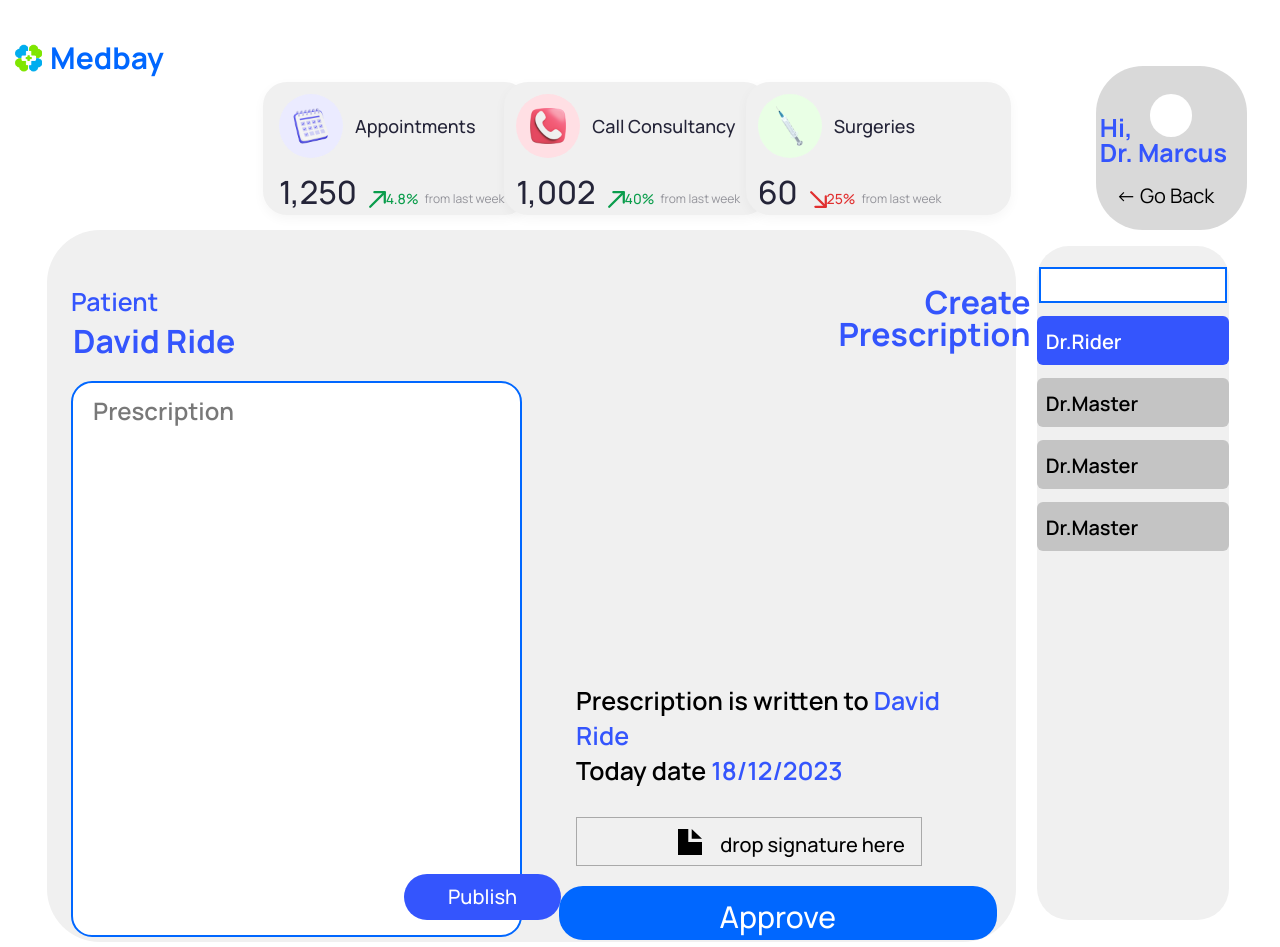
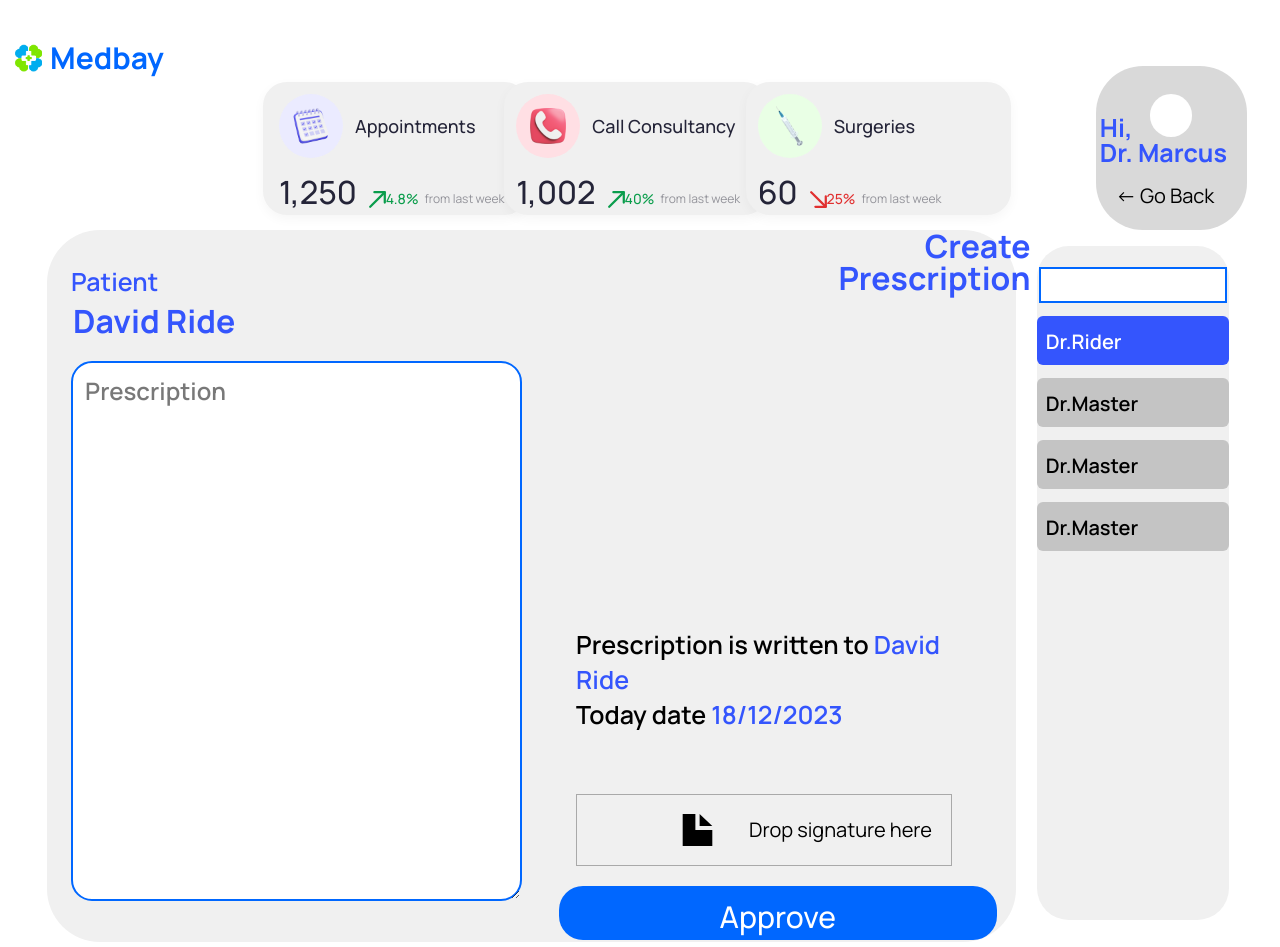
Before and after one commit to nastiiiii/QualityLife, a React (Create React App) app: page /createprescription in a window 1280 px wide. Shown: the top 947 px of the page. Built offline with nearby package versions, Linux system fonts and the light colour scheme.

Commit message:
File Dropper functionality added Username corrected

```diff
--- a/src/components/Header2/index.jsx
+++ b/src/components/Header2/index.jsx
@@ -43,7 +43,7 @@ const Header2 = (props) => {
               </Text>
             </div>
             <Text
-              className="absolute leading-[100.00%] right-[20px] sm:text-[21px] md:text-[23px] text-[25px] text-indigo-A700 top-[30%]"
+              className="absolute inset-0 flex items-center justify-center text-center sm:text-[21px] md:text-[23px] text-[25px] text-indigo-A700"
               size="txtManropeBold25"
             >
               <>
@@ -52,7 +52,6 @@ const Header2 = (props) => {
               </>
             </Text>
           </div>
-          <div className="absolute bg-white-A700 h-[43px] left-[36%] rounded-[21px] top-[17%] w-[42px]"></div>
         </div>
       </header>
     </>
--- a/src/pages/Analysis/index.jsx
+++ b/src/pages/Analysis/index.jsx
@@ -1,4 +1,4 @@
-import React from "react";
+import React, { useState } from "react";
 
 import { useNavigate } from "react-router-dom";
 
@@ -7,7 +7,6 @@ import Header from "components/Header";
 
 const AnalysisPage = () => {
   const navigate = useNavigate();
-
   return (
     <>
       <div className="bg-white-A700 flex flex-col font-manrope items-center justify-start mx-auto sm:px-5 px-[22px] w-full">
--- a/src/pages/CreateAnalysis/index.jsx
+++ b/src/pages/CreateAnalysis/index.jsx
@@ -1,4 +1,4 @@
-import React from "react";
+import React, { useState } from "react";
 
 import { useNavigate } from "react-router-dom";
 
@@ -7,6 +7,12 @@ import Header from "components/Header";
 
 const CreateAnalysisPage = () => {
   const navigate = useNavigate();
+  const [selectedFile, setSelectedFile] = useState(null);
+
+  const handleFileChange = (event) => {
+    const file = event.target.files[0];
+    setSelectedFile(file);
+  };
 
   return (
     <>
@@ -152,18 +158,21 @@ const CreateAnalysisPage = () => {
                         days
                       </Text>
                     </div>
-                    <div className="border border-black-900_4c border-solid flex sm:flex-col flex-row gap-[18px] items-center justify-center md:ml-[0] ml-[53px] mt-[15px] p-1.5 w-[76%] md:w-full">
-                      <Img
-                        className="h-[26px] sm:ml-[0] ml-[95px]"
+                    <div className="border border-black-900_4c border-solid flex flex-row gap-9 items-center justify-start mt-[33px] p-[19px] w-3/4 md:w-full">
+                      <img
+                        className="h-8 ml-[86px] w-[31px]"
                         src="images/img_vector.svg"
                         alt="vector"
                       />
-                      <Text
-                        className="mr-[59px] sm:mt-0 mt-[7px] text-black-900 text-xl"
-                        size="txtManropeMedium20"
-                      >
-                        drop signature here
-                      </Text>
+                      <label className="text-black-900 text-xl" htmlFor="fileInput">
+                        {selectedFile ? selectedFile.name : 'Drop signature here'}
+                      </label>
+                      <input
+                        type="file"
+                        id="fileInput"
+                        style={{ display: 'none' }}
+                        onChange={handleFileChange}
+                      />
                     </div>
                     <Text
                       className="common-pointer bg-blue-A700 h-[54px] flex justify-center items-center mt-5 pb-0.5 pt-2.5 sm:px-5 px-[35px] rounded-[24px] text-3xl sm:text-[26px] md:text-[28px] text-white-A700 w-[438px]"
--- a/src/pages/CreateCheckUp/index.jsx
+++ b/src/pages/CreateCheckUp/index.jsx
@@ -1,4 +1,4 @@
-import React from "react";
+import React, { useState } from "react";
 
 import { useNavigate } from "react-router-dom";
 
@@ -7,7 +7,12 @@ import Header from "components/Header";
 
 const CreateCheckUpPage = () => {
   const navigate = useNavigate();
+  const [selectedFile, setSelectedFile] = useState(null);
 
+  const handleFileChange = (event) => {
+    const file = event.target.files[0];
+    setSelectedFile(file);
+  };
   return (
     <>
       <div className="bg-white-A700 flex flex-col font-manrope items-center justify-start mx-auto sm:px-5 px-[25px] w-full">
@@ -85,18 +90,21 @@ const CreateCheckUpPage = () => {
                       days
                     </Text>
                   </div>
-                  <div className="border border-black-900_4c border-solid flex sm:flex-col flex-row gap-[18px] items-center justify-center md:ml-[0] ml-[23px] mt-16 p-1.5 w-[88%] md:w-full">
-                    <Img
-                      className="h-[26px] sm:ml-[0] ml-[95px]"
+                  <div className="border border-black-900_4c border-solid flex flex-row gap-9 items-center justify-start mt-[33px] p-[19px] w-200 md:w-full">
+                    <img
+                      className="h-8 ml-[86px] w-[31px]"
                       src="images/img_vector.svg"
                       alt="vector"
                     />
-                    <Text
-                      className="mr-[59px] sm:mt-0 mt-[7px] text-black-900 text-xl"
-                      size="txtManropeMedium20"
-                    >
-                      drop signature here
-                    </Text>
+                    <label className="text-black-900 text-xl" htmlFor="fileInput">
+                      {selectedFile ? selectedFile.name : 'Drop signature here'}
+                    </label>
+                    <input
+                      type="file"
+                      id="fileInput"
+                      style={{ display: 'none' }}
+                      onChange={handleFileChange}
+                    />
                   </div>
                   <Text
                     className="common-pointer bg-blue-A700 h-[54px] justify-center flex items-center md:ml-[0] ml-[3px] mt-8 pb-0.5 pt-2.5 sm:px-5 px-[35px] rounded-[24px] text-3xl sm:text-[26px] md:text-[28px] text-white-A700 w-[438px]"
--- a/src/pages/CreatePrescription/index.jsx
+++ b/src/pages/CreatePrescription/index.jsx
@@ -1,11 +1,18 @@
-import React from "react";
+import React, { useState } from "react";
 
 import { useNavigate } from "react-router-dom";
 
-import { Button, Img, Input, List, Text } from "components";
+import { Button, Img, List, Text } from "components";
 
 const CreatePrescriptionPage = () => {
   const navigate = useNavigate();
+
+  const [selectedFile, setSelectedFile] = useState(null);
+
+  const handleFileChange = (event) => {
+    const file = event.target.files[0];
+    setSelectedFile(file);
+  };
 
   return (
     <>
@@ -268,7 +275,7 @@ const CreatePrescriptionPage = () => {
               alt="location"
             />
             <Button
-ß              className="ml-4 mr-[9px] my-0.5 text-red-600_b2 text-xl"
+              className="ml-4 mr-[9px] my-0.5 text-red-600_b2 text-xl"
               size="txtManropeSemiBold20Red600b2"
               onClick={() => navigate("/")}
             >
@@ -294,23 +301,21 @@ const CreatePrescriptionPage = () => {
                   David Ride
                 </Text>
               </div>
-              <div className="bg-white-A700 border-2 border-blue-A700 border-solid flex flex-col md:gap-10 gap-[447px] justify-start p-3 rounded-[21px] w-full">
-                <Text
-                  className="ml-2 md:ml-[0] text-2xl md:text-[22px] text-black-900_87 sm:text-xl"
-                  size="txtManropeSemiBold24Black90087"
-                >
-                  Prescription
-                </Text>
-                <Button
-                  className="cursor-pointer font-medium mb-[3px] min-w-[157px] md:ml-[0] ml-[319px] mr-[17px] rounded-[23px] text-center text-xl"
-                  shape="round"
-                  color="indigo_A700"
+
+
+                <textarea
+                  name="group427318876"
+                  placeholder="Prescription"
+                  type={"text"}
+                  cols="500" rows="16"
+                  className="
+                  font-semibold md:text-[22px] p-3 text-black-900 placeholder:text-black-900_87 sm:text-xl text-2xl
+                  text-left w-full bg-white-A700 border-2 border-blue-A700 border-solid flex flex-col md:gap-10 gap-[447px]
+                  justify-start rounded-[21px] h-100"
+                  color="white_A700"
                   size="xs"
-                  variant="fill"
-                >
-                  Publish
-                </Button>
-              </div>
+                />
+
             </div>
             <div className="flex flex-col justify-start md:mt-0 mt-1.5 w-[47%] md:w-full">
               <Text
@@ -340,19 +345,23 @@ const CreatePrescriptionPage = () => {
                     18/12/2023
                   </span>
                 </Text>
-                <div className="border border-black-900_4c border-solid flex flex-row gap-[18px] items-center justify-start p-1.5 w-[87%] md:w-full">
-                  <Img
-                    className="h-[26px] ml-[95px]"
+                <div className="border border-black-900_4c border-solid flex flex-row gap-9 items-center justify-start mt-[33px] p-[19px] w-200 md:w-full">
+                  <img
+                    className="h-8 ml-[86px] w-[31px]"
                     src="images/img_vector.svg"
                     alt="vector"
                   />
-                  <Text
-                    className="mt-[7px] text-black-900 text-xl"
-                    size="txtManropeMedium20"
-                  >
-                    drop signature here
-                  </Text>
+                  <label className="text-black-900 text-xl" htmlFor="fileInput">
+                    {selectedFile ? selectedFile.name : 'Drop signature here'}
+                  </label>
+                  <input
+                    type="file"
+                    id="fileInput"
+                    style={{ display: 'none' }}
+                    onChange={handleFileChange}
+                  />
                 </div>
+
               </div>
               <Text
                 className="common-pointer bg-blue-A700 h-[54px] flex items-center justify-center mt-5 pb-0.5 pt-2.5 sm:px-5 px-[35px] rounded-[24px] text-3xl sm:text-[26px] md:text-[28px] text-white-A700 w-[438px]"
--- a/src/pages/LoginPatient/index.jsx
+++ b/src/pages/LoginPatient/index.jsx
@@ -1,4 +1,4 @@
-import React from "react";
+import React, { useState } from "react";
 
 import { useNavigate } from "react-router-dom";
 
@@ -6,6 +6,12 @@ import { Button, Img, Input, Text } from "components";
 
 const LoginPatientPage = () => {
   const navigate = useNavigate();
+  const [selectedFile, setSelectedFile] = useState(null);
+
+  const handleFileChange = (event) => {
+    const file = event.target.files[0];
+    setSelectedFile(file);
+  };
 
   return (
     <>
@@ -91,17 +97,20 @@ const LoginPatientPage = () => {
                 I’m a doctor
               </Text>
               <div className="border border-black-900_4c border-solid flex flex-row gap-9 items-center justify-start mt-[33px] p-[19px] w-3/4 md:w-full">
-                <Img
+                <img
                   className="h-8 ml-[86px] w-[31px]"
                   src="images/img_vector.svg"
                   alt="vector"
                 />
-                <Text
-                  className="text-black-900 text-xl"
-                  size="txtManropeMedium20"
-                >
-                  drop signature here
-                </Text>
+                <label className="text-black-900 text-xl" htmlFor="fileInput">
+                  {selectedFile ? selectedFile.name : 'Drop signature here'}
+                </label>
+                <input
+                  type="file"
+                  id="fileInput"
+                  style={{ display: 'none' }}
+                  onChange={handleFileChange}
+                />
               </div>
               <Button
                 className="common-pointer cursor-pointer font-bold min-w-[448px] sm:min-w-full mt-[49px] text-2xl md:text-[22px] text-center sm:text-xl"
```
Also changed, not shown: src/pages/Main/index.jsx (+7 -3 lines), src/pages/PrescriptionsOne/index.jsx (+2 -10 lines).
